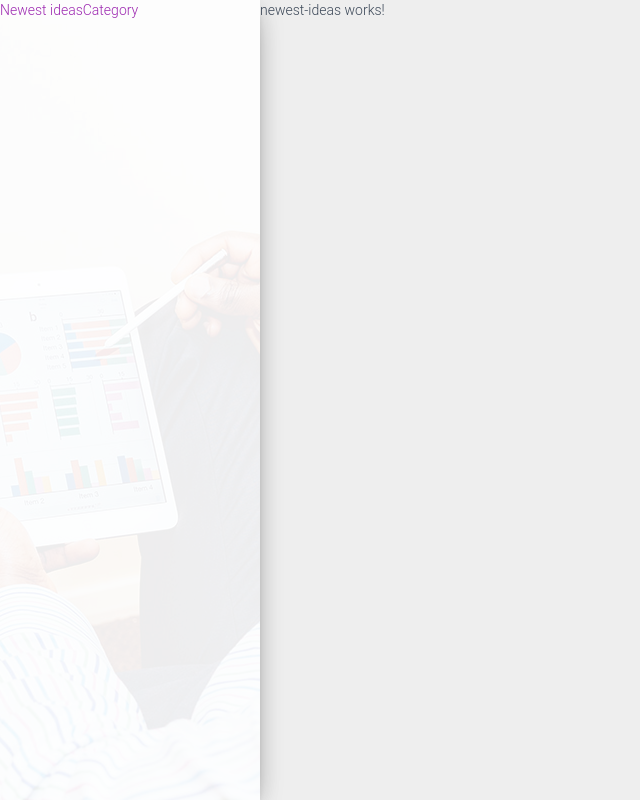
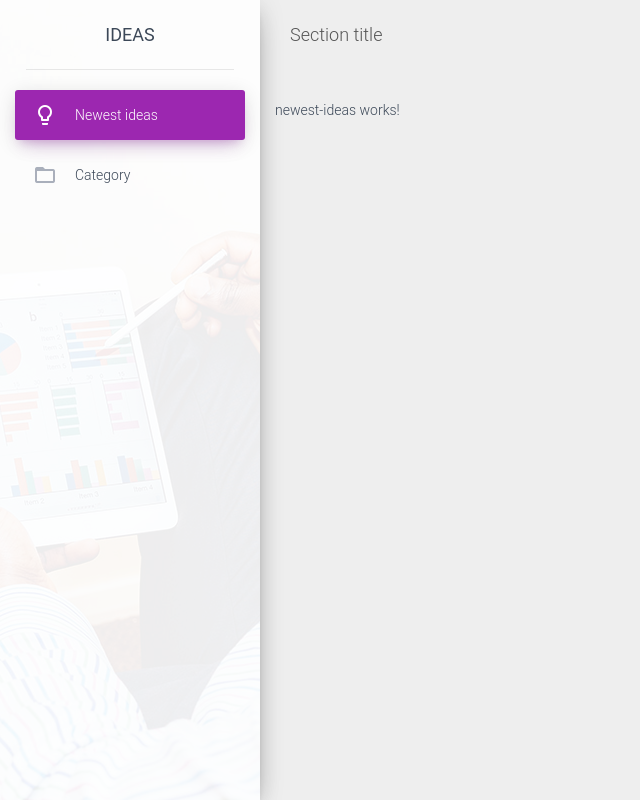
Before and after one commit to piotrekh/ideas-web, an Angular app: page /newest in a window 1280 px wide. Shown: the whole page, without its empty margins (0-640 px from the left). Built offline with nearby package versions, Linux system fonts and the light colour scheme.

Commit message:
Fixed sidebar to work in mobile view

```diff
--- a/src/app/app.component.html
+++ b/src/app/app.component.html
@@ -1,14 +1,23 @@
 <div class="wrapper">
-  <div class="sidebar" data-color="purple" data-image="../assets/img/sidebar-3.jpg">
-    <div class="sidebar-wrapper">
-        <a routerLink="/newest">Newest ideas</a>
-        <a routerLink="/category/3">Category</a>
-    </div>
-
-  </div>
+  <app-menu></app-menu>
 
   <div class="main-panel">
+    <nav class="navbar navbar-transparent navbar-absolute">
+      <div class="container-fluid">
+        <div class="navbar-header">
+          <button type="button" class="navbar-toggle" data-toggle="collapse">
+            <span class="sr-only">Toggle navigation</span>
+            <span class="icon-bar"></span>
+            <span class="icon-bar"></span>
+            <span class="icon-bar"></span>
+          </button>
+          <a class="navbar-brand" href="#">Section title </a>
+        </div>
+      </div>
+    </nav>
+    <div class="content">
       <router-outlet></router-outlet>
+    </div>
   </div>
 
 
--- a/src/app/menu/menu.component.html
+++ b/src/app/menu/menu.component.html
@@ -1,3 +1,23 @@
-<p>
-  menu works!
-</p>
+<div class="sidebar" data-color="purple" data-image="../assets/img/sidebar-3.jpg">
+  <div class="logo">
+      <a href="http://www.creative-tim.com" class="simple-text">
+          Ideas
+      </a>
+  </div>
+  <div class="sidebar-wrapper">
+      <ul class="nav">
+          <li routerLinkActive="active">
+            <a routerLink="/newest">
+              <i class="material-icons">lightbulb_outline</i>
+              <p>Newest ideas</p>
+            </a>
+          </li>
+          <li routerLinkActive="active">
+            <a routerLink="/category/3">
+              <i class="material-icons">folder_open</i>
+              <p>Category</p>
+            </a>
+          </li>
+        </ul>
+  </div>
+</div>
--- a/src/app/menu/menu.component.ts
+++ b/src/app/menu/menu.component.ts
@@ -11,5 +11,4 @@ export class MenuComponent implements OnInit {
 
   ngOnInit() {
   }
-
 }
--- a/src/assets/js/material-dashboard.js
+++ b/src/assets/js/material-dashboard.js
@@ -162,15 +162,15 @@ md = {
 
             nav_content = '<ul class="nav nav-mobile-menu">' + nav_content + '</ul>';
 
-            navbar_form = $('nav').find('.navbar-form').get(0).outerHTML;
+            //navbar_form = $('nav').find('.navbar-form').get(0).outerHTML;
 
             $sidebar_nav = $sidebar_wrapper.find(' > .nav');
 
             // insert the navbar form before the sidebar list
             $nav_content = $(nav_content);
-            $navbar_form = $(navbar_form);
+            //$navbar_form = $(navbar_form);
             $nav_content.insertBefore($sidebar_nav);
-            $navbar_form.insertBefore($nav_content);
+            //$navbar_form.insertBefore($nav_content);
 
             $(".sidebar-wrapper .dropdown .dropdown-menu > li > a").click(function(event) {
                 event.stopPropagation();
@@ -184,7 +184,7 @@ md = {
         } else {
             if ($(window).width() > 991) {
                 // reset all the additions that we made for the sidebar wrapper only if the screen is bigger than 991px
-                $sidebar_wrapper.find('.navbar-form').remove();
+                //$sidebar_wrapper.find('.navbar-form').remove();
                 $sidebar_wrapper.find('.nav-mobile-menu').remove();
 
                 mobile_menu_initialized = false;
--- a/src/index.html
+++ b/src/index.html
@@ -7,6 +7,7 @@
 
   <meta name="viewport" content="width=device-width, initial-scale=1">
   <link rel="icon" type="image/x-icon" href="favicon.ico">
+  <link href="https://fonts.googleapis.com/icon?family=Material+Icons" rel="stylesheet">
 </head>
 <body>
   <app-root></app-root>
```
